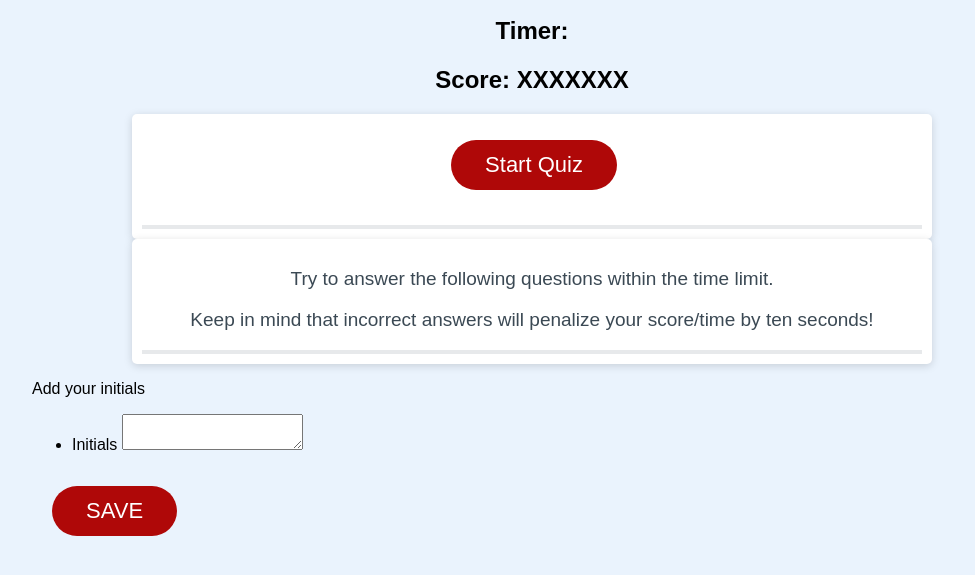
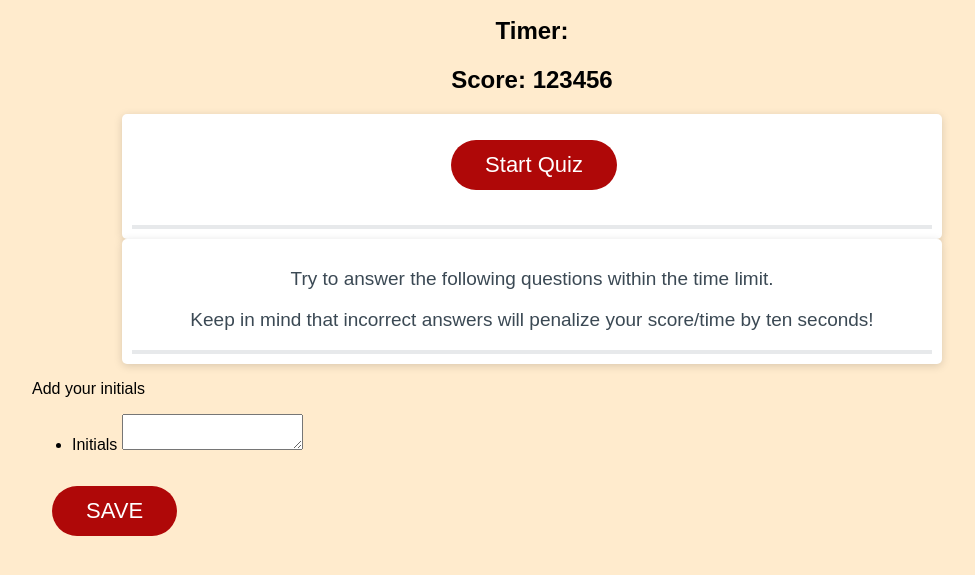
Before and after one commit to TrinaSnooks/quiz-me, a plain HTML site: page index.html in a window 1280 px wide. Shown: the part 213-788 px from the top of the page, without its empty margins (108-1083 px from the left). Drawn offline with nearby package versions, Linux system fonts and the light colour scheme.

Commit message:
updated links to css and js

```diff
--- a/assets/css/style.css
+++ b/assets/css/style.css
@@ -1,8 +1,15 @@
-*,
+
+
+*/
 *::before,
+
 *::after {
   box-sizing: border-box;
 }
+*/
+
+*, *::after, *::before { box-sizing: border-box; }
+
 
 html,
 body,
@@ -14,7 +21,9 @@ body,
 
 body {
   font-family: sans-serif;
-  background-color: #eaf3fd;
+  background-color: blanchedalmond
+
+  /*#eaf3fd;  */
 }
 /*define page size */
 .wrapper {
--- a/index.html
+++ b/index.html
@@ -5,7 +5,7 @@
   <meta charset="UTF-8">
   <meta http-equiv="X-UA-Compatible" content="IE=edge">
   <meta name="viewport" content="width=device-width, initial-scale=1.0">
-  <link rel="stylesheet" href="/assets/css/style.css">
+  <link rel="stylesheet" href="./assets/css/style.css">
   <title>Code Quiz</title>
 </head>
 
@@ -21,7 +21,7 @@
     <section>
       <h2 style="text-align:center;">Timer:</h2>
       <h4 class="time" style="text-align:center;"></h4>
-      <h2 style="text-align:center;">Score:  XXXXXXX</h2>
+      <h2 style="text-align:center;">Score:  123456</h2>
       <div id="main"></div>
     </section>
 
@@ -61,7 +61,7 @@
     </form>
 
     <script src="https://cdn.jsdelivr.net/npm/bootstrap@5.2.2/dist/js/bootstrap.bundle.min.js"></script>
-    <script src="/assets/js/script.js"></script>
+    <script src="./assets/js/script.js"></script>
 
 
 
```
